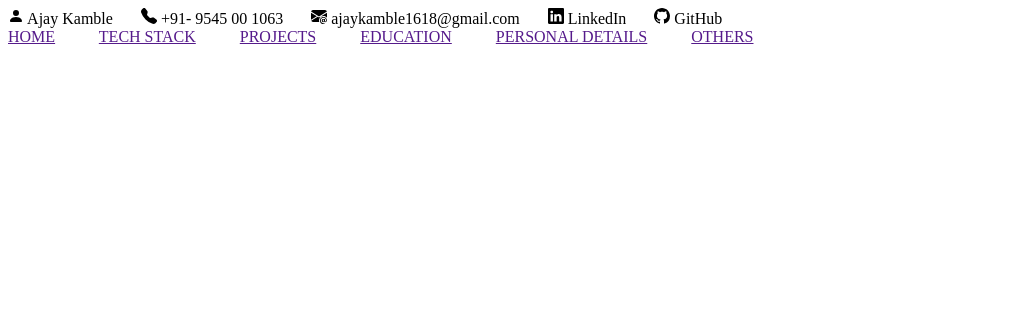
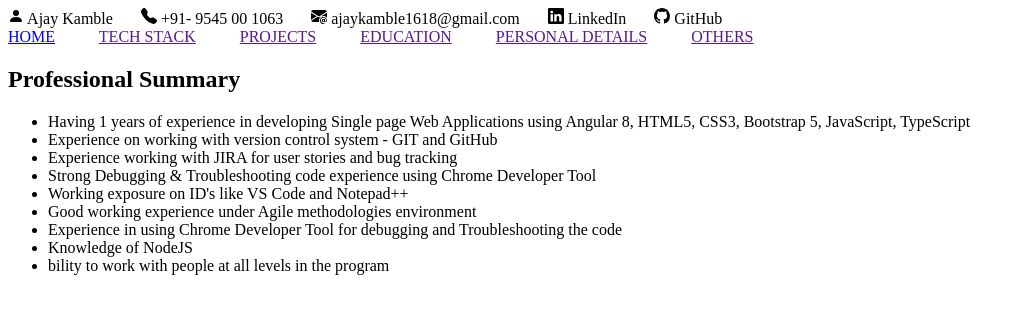
Before and after one commit to Aj-Kamble/my_profile, a plain HTML site: page index.html in a window 1280 px wide. Shown: the whole page, without its empty margins (0-1026 px from the left). Drawn offline with Linux system fonts and the light colour scheme.

Commit message:
Design Home Page
Design Home Page

```diff
--- a/index.html
+++ b/index.html
@@ -36,7 +36,7 @@
     </header>
     <!-- Navigation Section -->
     <nav>
-        <a href="">HOME</a> &nbsp; &nbsp; &nbsp; &nbsp; &nbsp;
+        <a href="#home">HOME</a> &nbsp; &nbsp; &nbsp; &nbsp; &nbsp;
         <a href="">TECH STACK</a> &nbsp; &nbsp; &nbsp; &nbsp; &nbsp;
         <a href="">PROJECTS</a> &nbsp; &nbsp; &nbsp; &nbsp; &nbsp;
         <a href="">EDUCATION</a> &nbsp; &nbsp; &nbsp; &nbsp; &nbsp;
@@ -44,9 +44,26 @@
         <a href="">OTHERS</a> &nbsp; &nbsp; &nbsp; &nbsp; &nbsp;
     </nav>
     <!-- Main Section -->
-    <section>
-
-    </section>
+    <main>
+        <!-- Home Section -->
+        <section id="home">
+            <h2>Professional Summary</h2>
+            <ul>
+                <li>Having 1 years of experience in developing Single page Web Applications using Angular 8, HTML5, CSS3, Bootstrap 5, JavaScript, TypeScript</li>
+                <li>Experience on working with version control system - GIT and GitHub</li>
+                <li>Experience working with JIRA for user stories and bug tracking
+                </li>
+                <li>Strong Debugging & Troubleshooting code experience using Chrome Developer Tool
+                </li>
+                <li>Working exposure on ID's like VS Code and Notepad++</li>
+                <li>Good working experience under Agile methodologies environment</li>
+                <li>Experience in using Chrome Developer Tool for debugging and Troubleshooting the code
+                </li>
+                <li>Knowledge of NodeJS</li>
+                <li>bility to work with people at all levels in the program</li>
+            </ul>
+        </section>
+    </main>
     <!-- Footer Section -->
     <footer>
 
```
